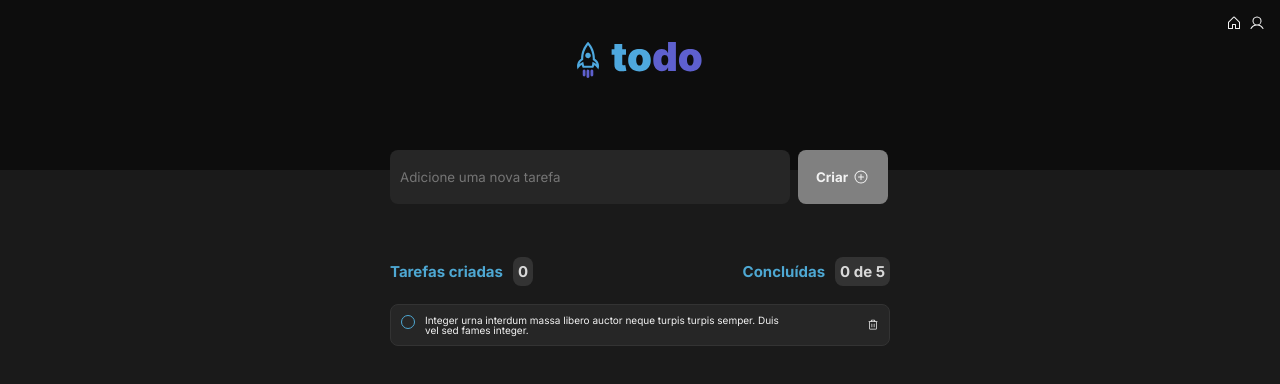
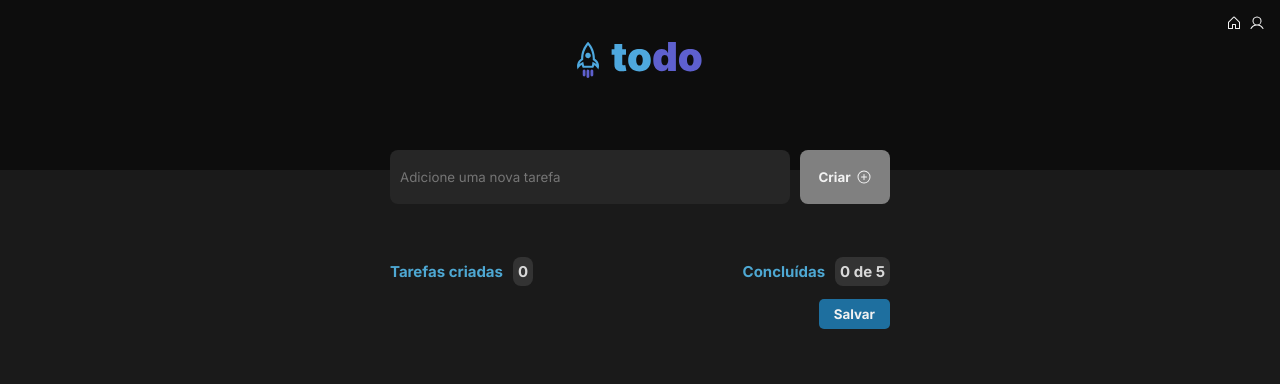
Before and after one commit to dimascamillo/to-do-list, a React (Vite) app: page / in a window 1280 px wide. Shown: the top 384 px of the page. Built offline with nearby package versions, Linux system fonts and the light colour scheme.

Commit message:
Bugfix component new Task not finished

```diff
--- a/src/pages/Home/index.tsx
+++ b/src/pages/Home/index.tsx
@@ -1,41 +1,32 @@
-import {
-  Check,
-  PlusCircle,
-  Trash,
-} from "@phosphor-icons/react";
+/* eslint-disable @typescript-eslint/no-explicit-any */
+import { Check, PlusCircle, Trash } from "@phosphor-icons/react";
 
 import { useForm } from "react-hook-form";
 import { zodResolver } from "@hookform/resolvers/zod";
-import { ErrorMessage } from "@hookform/error-message";
 import { z } from "zod";
 
 import "./styles.css";
+import { useState } from "react";
 
 const newCycleFormValidationSchema = z.object({
-  newTask: z
-    .string()
-    .max(
-      50,
-      "O máximo de caracteres permitido são: 50",
-    ),
-  completeTask: z.boolean(),
+  newTask: z.string().max(50, "O máximo de caracteres permitido são: 50"),
+  // completeTask: z.boolean(),
 });
 
+type NewTaskFormInputs = z.infer<typeof newCycleFormValidationSchema>;
+
 export function Home() {
-  const {
-    register,
-    handleSubmit,
-    watch,
-    formState: { errors },
-  } = useForm({
-    resolver: zodResolver(
-      newCycleFormValidationSchema,
-    ),
+  const { register, handleSubmit, watch } = useForm<NewTaskFormInputs>({
+    resolver: zodResolver(newCycleFormValidationSchema),
   });
 
-  const { menssageErrorValidationForm } = errors;
+  const [myTasks, setMyTasks] = useState<string[]>([]);
 
-  function createNewTask(data: any) {
+  const [task] = watch(["newTask"]);
+
+  function createNewTask(data: NewTaskFormInputs) {
+    setMyTasks((prevTasks) => [...prevTasks, task]);
+    console.log(myTasks);
     console.log(data);
   }
 
@@ -43,20 +34,13 @@ export function Home() {
     console.log(data);
   }
 
-  const [task, completeTask] = watch([
-    "newTask",
-    "completeTask",
-  ]);
-
   const isSubmitDisabled = !task; // auxiliary variable
 
-  const isSubmitTaskDisabled = !completeTask; // auxiliary variable
+  // const isSubmitTaskDisabled = !completeTask; // auxiliary variable
 
   return (
     <main id="container-content">
-      <form
-        onSubmit={handleSubmit(createNewTask)}
-        className="container-input">
+      <form onSubmit={handleSubmit(createNewTask)} className="container-input">
         <input
           id="input-new-tasks"
           type="text"
@@ -64,72 +48,50 @@ export function Home() {
           {...register("newTask")}
         />
 
-        <button
-          type="submit"
-          disabled={isSubmitDisabled}>
+        <button type="submit" disabled={isSubmitDisabled}>
           Criar <PlusCircle size={16} />
         </button>
-        <footer>
-          <ErrorMessage
-            errors={errors}
-            name="singleErrorInput"
-          />
-        </footer>
       </form>
 
-      <form
-        id="container-tasks"
-        onSubmit={handleSubmit(saveStatusTask)}>
+      <form id="container-tasks" onSubmit={handleSubmit(saveStatusTask)}>
         <header>
           <div className="container-tasks-create">
-            <span className="tasks-description">
-              Tarefas criadas
-            </span>
+            <span className="tasks-description">Tarefas criadas</span>
             <span className="tasks-flag">0</span>
           </div>
 
           <div className="container-tasks-finished">
-            <span className="tasks-description">
-              Concluídas
-            </span>
-            <span className="tasks-flag">
-              0 de 5
-            </span>
+            <span className="tasks-description">Concluídas</span>
+            <span className="tasks-flag">0 de 5</span>
           </div>
         </header>
 
-        <div className="tasks-card">
+        {myTasks.map((task) => {
+          return (
+            <div key={task} className="tasks-card">
               <div className="container-card">
-            <label
-              className="trigger-checkbox"
-              htmlFor="completeTask">
+                <label className="trigger-checkbox" htmlFor="completeTask">
                   <input
                     type="checkbox"
                     id="completeTask"
-                {...register("completeTask")}
+                    // {...register("completeTask")}
                   />
                   <span className="check-mark">
                     <Check size={8} />
                   </span>
 
-              <p className="card-text">
-                Integer urna interdum massa libero
-                auctor neque turpis turpis semper.
-                Duis vel sed fames integer.
-              </p>
+                  <p className="card-text">{task}</p>
                 </label>
               </div>
               <button className="card-button">
                 <Trash size={12} />
               </button>
             </div>
+          );
+        })}
 
         <div id="save-status-task">
-          <button
-            type="submit"
-            disabled={isSubmitTaskDisabled}>
-            Salvar
-          </button>
+          <button type="submit">Salvar</button>
         </div>
       </form>
     </main>
--- a/src/pages/Home/styles.css
+++ b/src/pages/Home/styles.css
@@ -168,6 +168,8 @@
 #save-status-task {
   display: flex;
   justify-content: flex-end;
+
+  height: 7rem;
 }
 
 #save-status-task > button {
```
Also changed, not shown: .prettierrc.json (added). Lines whose indentation alone changed are shown as unchanged.
